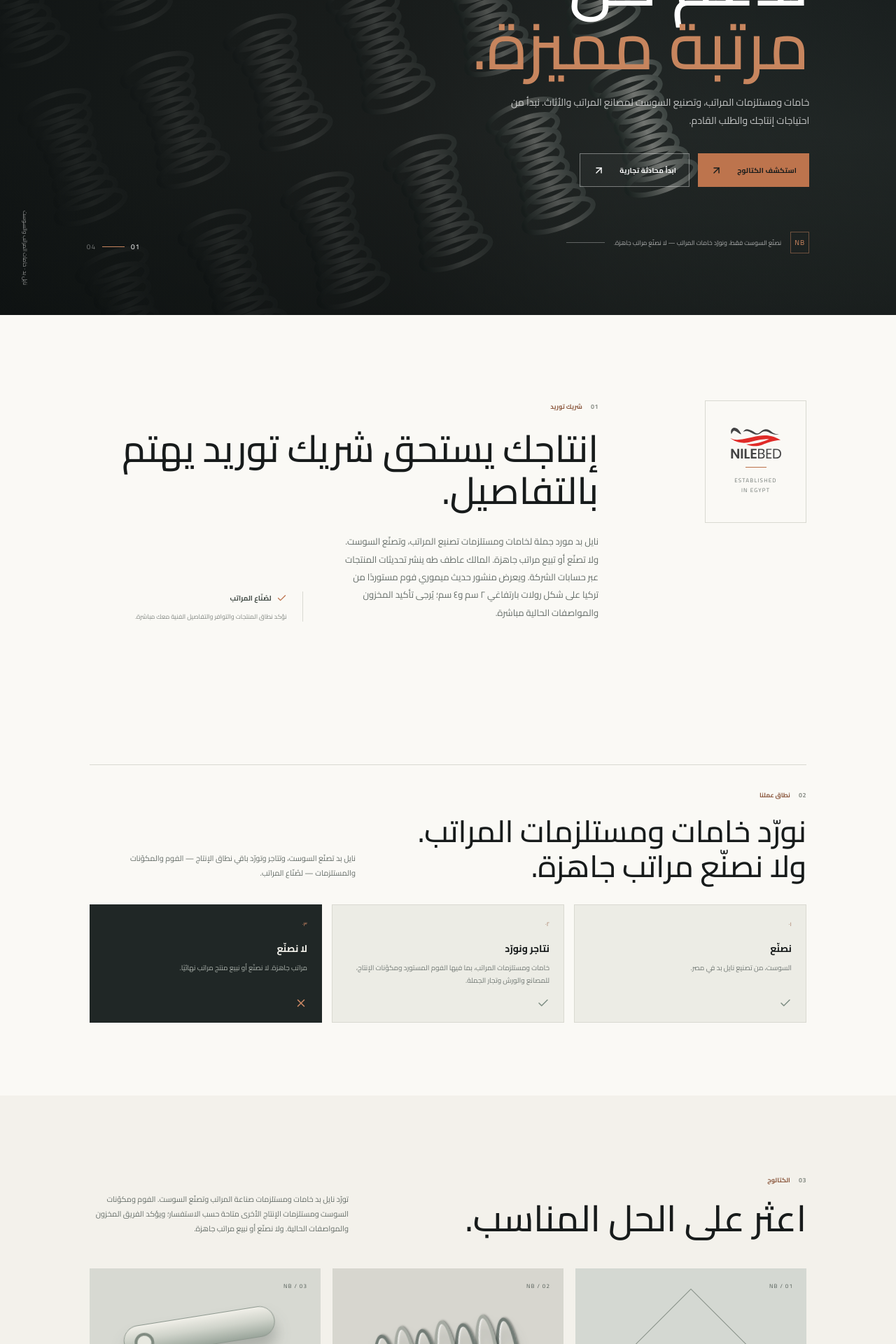
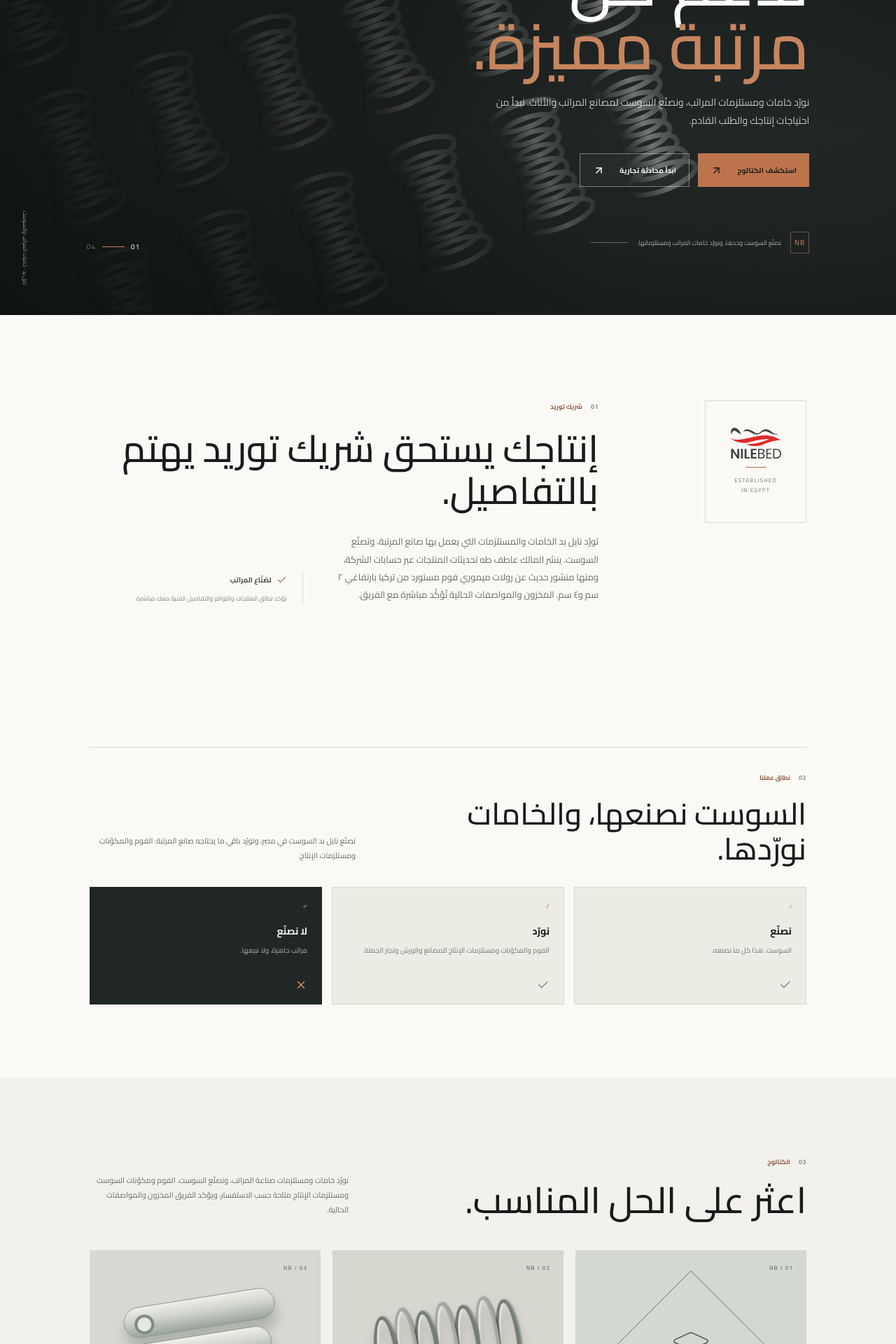
Before and after one commit to 3boalazm/Nile-Bed, a Next.js app: page / in a window 1280 px wide. Shown: the part 340-2260 px from the top of the page at 70% size. Built offline with nearby package versions, Linux system fonts and the light colour scheme; no server answers.

Commit message:
Rewrite the scope copy so springs-only manufacturing is stated once, cleanly
Co-authored-by: arena-agent <297053741+arena-agent@users.noreply.github.com>

```diff
--- a/app/page.tsx
+++ b/app/page.tsx
@@ -9,59 +9,59 @@ const copy = {
     nav: ['Products', 'Our process', 'Capabilities', 'About', 'Contact'],
     eyebrow: 'MATTRESS MATERIALS & SPRING MANUFACTURING · EGYPT',
     titleA: 'The strength', titleB: 'beneath every', titleC: 'great mattress.',
-    intro: 'Mattress materials, components, and springs for mattress and furniture manufacturers. Built around your production needs and your next order.',
-    explore: 'Explore our catalog', quote: 'Start a conversation', note: 'We manufacture springs only and supply mattress materials — no finished mattresses.',
+    intro: 'Mattress materials, components, and springs for mattress and furniture makers. We start from your production needs and your next order.',
+    explore: 'Explore our catalog', quote: 'Start a conversation', note: 'Springs are the only thing we make; the rest of the materials we supply.',
     since: 'MADE FOR MATTRESS MAKERS', introLabel: 'A SUPPLY PARTNER', introTitle: 'Your production deserves a supply partner that listens.',
-    introBody: 'Nile Bed is a wholesaler of mattress-making materials and supplies, and manufactures springs. It does not manufacture or sell finished mattresses. Owner Atef Taha shares product updates through the business’s Facebook channels. A recent post shows Turkish-source memory foam in rolls at 2 cm and 4 cm heights; stock and current specifications must be confirmed directly.',
+    introBody: 'Nile Bed supplies the materials and components mattress makers work with, and manufactures springs. Owner Atef Taha shares product updates through the company accounts; a recent post shows Turkish memory-foam rolls at 2 cm and 4 cm. Stock and current specifications are confirmed directly with the team.',
     introFoot: 'We confirm the product range, availability, and technical details with you directly.',
     scopeKicker: 'OUR SCOPE',
-    scopeTitle: 'We supply mattress materials and supplies. We don’t make finished mattresses.',
-    scopeText: 'Springs are manufactured by Nile Bed. The rest of the production range — foam, components, and supplies — is traded and sourced for mattress makers.',
+    scopeTitle: 'Springs we make. Materials we supply.',
+    scopeText: 'Nile Bed manufactures springs in Egypt and supplies the rest of what a mattress maker needs: foam, components, and production materials.',
     scopeCards: [
-      ['01', 'We manufacture', 'Springs, made by Nile Bed in Egypt.'],
-      ['02', 'We trade & supply', 'Mattress materials and supplies, including imported foam and production components, for factories, workshops, and trade buyers.'],
-      ['03', 'We don’t make', 'Finished mattresses. We do not manufacture or sell a finished mattress product.'],
+      ['01', 'We manufacture', 'Springs. That’s all we make.'],
+      ['02', 'We supply', 'Foam, components, and production materials for factories, workshops, and trade buyers.'],
+      ['03', 'We don’t make', 'Finished mattresses. We don’t sell them either.'],
     ],
-    productsKicker: 'THE CATALOG', productsTitle: 'Find the right fit.', productsDesc: 'Nile Bed supplies mattress-making materials and manufactures springs. Foam, spring components, and other production supplies are available by enquiry; current stock and specifications are confirmed by the team. We do not make or sell finished mattresses.',
+    productsKicker: 'THE CATALOG', productsTitle: 'Find the right fit.', productsDesc: 'We supply mattress-making materials and manufacture springs. Foam, spring components, and other production supplies are available by enquiry, and the team confirms current stock and specifications.',
     enquire: 'Enquire about this', details: 'Ask our team', illustrative: 'CATEGORY DETAILS CONFIRMED ON ENQUIRY',
     processTag: 'HOW WE WORK', processTitle: 'A clear path from brief to supply.', processDesc: 'Tell us what your production needs. We’ll help clarify the details and discuss the right next step.',
     steps: [['01','Share your brief','Tell us the application, approximate quantity, and any technical requirements.'],['02','Review together','Our team can discuss available options and confirm specifications.'],['03','Plan supply','Align on packaging, timing, and delivery details for your order.']],
     capabilityKicker: 'CAPABILITIES', capabilityTitle: 'The details matter.', capabilityBody: 'Material, dimensions, grade, and order planning depend on the item and brief. Share your needs and ask us for the current technical details.', capabilityCta: 'Discuss your specifications', capabilityCards: [['01','Product fit','Let’s match the material or spring to your intended application.'],['02','Specifications','Request current, product-specific technical information.'],['03','Order planning','Discuss quantity, packaging, and delivery requirements.']],
-    aboutKicker: 'ABOUT NILE BED', aboutTitle: 'We make springs. We supply the rest.', aboutText: 'Based in Egypt, Nile Bed is a wholesale supplier of mattress-making materials and supplies, and manufactures springs. We do not manufacture or sell finished mattresses. Owner Atef Taha shares public product updates. It describes its range as a one-stop supply of what a mattress maker needs. Recent posts show Turkish-source memory foam rolls at 2 cm and 4 cm heights, alongside bulk-arrival updates for mattress-making materials. Current stock and specifications are confirmed on enquiry.', aboutNote: 'Export enquiries welcome · Availability confirmed per enquiry',
+    aboutKicker: 'ABOUT NILE BED', aboutTitle: 'We make springs. We supply the rest.', aboutText: 'Nile Bed is an Egyptian supplier of the materials and components mattress makers use, and a spring manufacturer. It does not make or sell finished mattresses. Owner Atef Taha shares product updates through the company accounts, including Turkish memory-foam rolls at 2 cm and 4 cm and incoming material shipments. Stock and technical specifications are confirmed on enquiry.', aboutNote: 'Export enquiries welcome · Availability confirmed per enquiry',
     industries: 'WHO WE WORK WITH', industryTitle: 'For businesses built around better products.', industryItems: ['Mattress manufacturers','Furniture makers','Wholesale distributors','International buyers'],
     gallery: 'MATERIALS IN FOCUS', galleryTitle: 'Made of details.', galleryText: 'This is a generic illustration, not a Nile Bed factory photo. The linked company updates show actual material shipments and spring-related products. Current availability and the exact identity of items in older posts should be confirmed with the team.',
     ctaKicker: 'LET’S TALK BUSINESS', ctaTitle: 'What does your next production run need?', ctaText: 'Send your requirements and our team can help you take it from there.', ctaButton: 'Request a quotation', contactLabel: 'CONTACT & RFQ', contactTitle: 'Start with the details.', contactText: 'Contact Nile Bed directly using the published email or WhatsApp below. This enquiry form is a preview and does not submit or store information.',
     fields: ['Full name','Company','Business email','Country','Product of interest','Approx. quantity','Technical requirements / notes'], country: 'Select country', product: 'Select a product category', qty: 'e.g. 10,000 units', submit: 'Prepare enquiry', formNote: 'This preview does not send or store messages. Contact the company by email or WhatsApp using the links beside this form.', footer: 'Mattress materials & spring manufacturing · Egypt', back: 'Back to top', menu: 'Open navigation', close: 'Close navigation', toggle: 'العربية',
-    productNames:['Mattress materials & supplies','Spring manufacturing','Foam & imported materials'], productDesc:['A one-stop range for mattress production, supplied to factories, workshops, and trade buyers. Availability and grades are confirmed per item.','Springs are made by Nile Bed. Share your material, dimensions, and quantity so the team can confirm the right option.','Imported memory foam and other comfort materials, including rolls at 2 cm and 4 cm in a recent public update. Current stock and specifications are confirmed on enquiry.'], specs: 'Specifications vary by product. Contact our team for confirmed details.', quoteHint: 'Public email and WhatsApp are listed below. Nile Bed supplies mattress materials and manufactures springs; it does not make finished mattresses. Availability and technical specifications require confirmation.',
+    productNames:['Mattress materials & supplies','Spring manufacturing','Foam & imported materials'], productDesc:['Mattress-making materials and supplies for factories, workshops, and trade buyers. Availability and grade are confirmed per item.','Springs made by Nile Bed in Egypt. Share your dimensions and quantity and the team will confirm the right specification.','Imported memory foam and other comfort materials, including rolls at 2 cm and 4 cm in a recent public update. Current stock and specifications are confirmed on enquiry.'], specs: 'Specifications vary by product. Contact our team for confirmed details.', quoteHint: 'Availability and technical specifications are confirmed on enquiry. Contact the team by email or WhatsApp below.',
   },
   ar: {
     nav: ['المنتجات', 'كيف نعمل', 'الإمكانيات', 'عن الشركة', 'تواصل معنا'],
     eyebrow: 'خامات المراتب وتصنيع السوست · مصر',
     titleA: 'القوة التي', titleB: 'تدعم كل', titleC: 'مرتبة مميزة.',
-    intro: 'خامات ومستلزمات المراتب، وتصنيع السوست لمصانع المراتب والأثاث. نبدأ من احتياجات إنتاجك والطلب القادم.',
-    explore: 'استكشف الكتالوج', quote: 'ابدأ محادثة تجارية', note: 'نصنّع السوست فقط، ونورّد خامات المراتب — لا نصنّع مراتب جاهزة.',
+    intro: 'نورّد خامات ومستلزمات المراتب، ونصنّع السوست لمصانع المراتب والأثاث. نبدأ من احتياجات إنتاجك والطلب القادم.',
+    explore: 'استكشف الكتالوج', quote: 'ابدأ محادثة تجارية', note: 'نصنّع السوست وحدها، ونورّد خامات المراتب ومستلزماتها.',
     since: 'لصُنّاع المراتب', introLabel: 'شريك توريد', introTitle: 'إنتاجك يستحق شريك توريد يهتم بالتفاصيل.',
-    introBody: 'نايل بد مورد جملة لخامات ومستلزمات تصنيع المراتب، وتصنّع السوست. ولا تصنّع أو تبيع مراتب جاهزة. المالك عاطف طه ينشر تحديثات المنتجات عبر حسابات الشركة. ويعرض منشور حديث ميموري فوم مستوردًا من تركيا على شكل رولات بارتفاعَي ٢ سم و٤ سم؛ يُرجى تأكيد المخزون والمواصفات الحالية مباشرة.',
+    introBody: 'تورّد نايل بد الخامات والمستلزمات التي يعمل بها صانع المرتبة، وتصنّع السوست. ينشر المالك عاطف طه تحديثات المنتجات عبر حسابات الشركة، ومنها منشور حديث عن رولات ميموري فوم مستورد من تركيا بارتفاعَي ٢ سم و٤ سم. المخزون والمواصفات الحالية تُؤكَّد مباشرة مع الفريق.',
     introFoot: 'نؤكد نطاق المنتجات والتوافر والتفاصيل الفنية معك مباشرة.',
     scopeKicker: 'نطاق عملنا',
-    scopeTitle: 'نورّد خامات ومستلزمات المراتب. ولا نصنّع مراتب جاهزة.',
-    scopeText: 'نايل بد تصنّع السوست، وتتاجر وتورّد باقي نطاق الإنتاج — الفوم والمكوّنات والمستلزمات — لصُنّاع المراتب.',
+    scopeTitle: 'السوست نصنعها، والخامات نورّدها.',
+    scopeText: 'تصنّع نايل بد السوست في مصر، وتورّد باقي ما يحتاجه صانع المرتبة: الفوم والمكوّنات ومستلزمات الإنتاج.',
     scopeCards: [
-      ['٠١', 'نصنّع', 'السوست، من تصنيع نايل بد في مصر.'],
-      ['٠٢', 'نتاجر ونورّد', 'خامات ومستلزمات المراتب، بما فيها الفوم المستورد ومكوّنات الإنتاج، للمصانع والورش وتجار الجملة.'],
-      ['٠٣', 'لا نصنّع', 'مراتب جاهزة. لا نصنّع أو نبيع منتج مراتب نهائيًا.'],
+      ['٠١', 'نصنّع', 'السوست. هذا كل ما نصنعه.'],
+      ['٠٢', 'نورّد', 'الفوم والمكوّنات ومستلزمات الإنتاج للمصانع والورش وتجار الجملة.'],
+      ['٠٣', 'لا نصنّع', 'مراتب جاهزة، ولا نبيعها.'],
     ],
-    productsKicker: 'الكتالوج', productsTitle: 'اعثر على الحل المناسب.', productsDesc: 'تورّد نايل بد خامات ومستلزمات صناعة المراتب وتصنّع السوست. الفوم ومكوّنات السوست ومستلزمات الإنتاج الأخرى متاحة حسب الاستفسار؛ ويؤكد الفريق المخزون والمواصفات الحالية. ولا نصنّع أو نبيع مراتب جاهزة.',
+    productsKicker: 'الكتالوج', productsTitle: 'اعثر على الحل المناسب.', productsDesc: 'نورّد خامات ومستلزمات صناعة المراتب، ونصنّع السوست. الفوم ومكوّنات السوست ومستلزمات الإنتاج متاحة حسب الاستفسار، ويؤكد الفريق المخزون والمواصفات الحالية.',
     enquire: 'استفسر عن المنتج', details: 'اسأل فريقنا', illustrative: 'تفاصيل الفئات تُؤكد عند الاستفسار',
     processTag: 'كيف نعمل', processTitle: 'خطوات واضحة من الطلب إلى التوريد.', processDesc: 'أخبرنا بما يحتاجه إنتاجك، وسنساعدك في توضيح التفاصيل ومناقشة الخطوة المناسبة.',
     steps: [['٠١','شارك متطلباتك','أخبرنا بالاستخدام والكمية التقريبية وأي متطلبات فنية.'],['٠٢','نراجعها معًا','يناقش فريقنا الخيارات المتاحة ويؤكد المواصفات.'],['٠٣','نخطط للتوريد','نتفق على تفاصيل التعبئة والتوقيت والتسليم لطلبك.']],
     capabilityKicker: 'الإمكانيات', capabilityTitle: 'التفاصيل تصنع الفرق.', capabilityBody: 'تختلف الخامة والمقاس والدرجة وخطة الطلب حسب المنتج ومتطلباته. شاركنا احتياجك واطلب أحدث التفاصيل الفنية.', capabilityCta: 'ناقش مواصفاتك', capabilityCards: [['٠١','ملاءمة المنتج','لنحدد معًا الخامة أو السوستة المناسبة لاستخدامك.'],['٠٢','المواصفات','اطلب بيانات فنية مؤكدة ومحدّثة للمنتج.'],['٠٣','تخطيط الطلب','ناقش الكمية والتعبئة ومتطلبات التوريد.']],
-    aboutKicker: 'عن نايل بد', aboutTitle: 'نصنّع السوست، ونورّد باقي المستلزمات.', aboutText: 'نايل بد نشاط مصري مورد جملة لخامات ومستلزمات تصنيع المراتب، ويصنّع السوست. ولا يصنّع أو يبيع مراتب جاهزة. المالك عاطف طه ينشر تحديثات عامة عن المنتجات. وتصف نطاقها بأنه توريد متكامل لكل ما يحتاجه صانع المرتبة في مكان واحد. وتُظهر منشورات حديثة رولات ميموري فوم تركي بارتفاعَي ٢ سم و٤ سم، إلى جانب وصول شحنات خامات للمراتب. يؤكد الفريق المخزون والمواصفات الفنية عند الاستفسار.', aboutNote: 'نرحب باستفسارات التصدير · التوافر يؤكد لكل استفسار',
+    aboutKicker: 'عن نايل بد', aboutTitle: 'نصنّع السوست، ونورّد باقي المستلزمات.', aboutText: 'نايل بد شركة مصرية تورّد الخامات والمستلزمات التي يعمل بها صانع المرتبة، وتصنّع السوست. لا تصنّع مراتب جاهزة ولا تبيعها. ينشر المالك عاطف طه تحديثات المنتجات عبر حسابات الشركة، ومنها رولات ميموري فوم تركي بارتفاعَي ٢ سم و٤ سم ووصول شحنات خامات للمراتب. يؤكد الفريق المخزون والمواصفات الفنية عند الاستفسار.', aboutNote: 'نرحب باستفسارات التصدير · التوافر يؤكد لكل استفسار',
     industries: 'من نخدم', industryTitle: 'لأعمال تصنع منتجات أفضل.', industryItems: ['مصانع المراتب','مصانع الأثاث','الموزعون وتجار الجملة','المشترون الدوليون'],
     gallery: 'خامات في المقدمة', galleryTitle: 'الجودة تبدأ من التفاصيل.', galleryText: 'هذه رسمة عامة وليست صورة لمصنع نايل بد. روابط المنشورات أدناه تعرض شحنات خامات فعلية ومنتجات مرتبطة بالسوست؛ يُرجى تأكيد المخزون الحالي والتصنيف الدقيق للصور الأقدم مع الفريق.',
     ctaKicker: 'لنتحدث في الأعمال', ctaTitle: 'ما الذي يحتاجه خط إنتاجك القادم؟', ctaText: 'أرسل متطلباتك، وسيساعدك فريقنا في تحديد الخطوة التالية.', ctaButton: 'اطلب عرض سعر', contactLabel: 'التواصل وطلب عرض سعر', contactTitle: 'ابدأ بالتفاصيل.', contactText: 'تواصل مع نايل بد عبر البريد أو واتساب المنشورين أدناه. نموذج الاستفسار للمعاينة فقط ولا يرسل أو يخزن البيانات.',
     fields: ['الاسم الكامل','الشركة','البريد الإلكتروني للعمل','الدولة','المنتج المطلوب','الكمية التقريبية','المواصفات الفنية / ملاحظات'], country: 'اختر الدولة', product: 'اختر فئة المنتج', qty: 'مثال: ١٠٬٠٠٠ وحدة', submit: 'جهّز الاستفسار', formNote: 'هذه المعاينة لا ترسل أو تخزن الرسائل. تواصل بالبريد أو واتساب عبر الروابط بجوار النموذج.', footer: 'خامات المراتب وتصنيع السوست · مصر', back: 'العودة للأعلى', menu: 'فتح القائمة', close: 'إغلاق القائمة', toggle: 'English',
-    productNames:['خامات ومستلزمات المراتب','تصنيع السوست','الفوم والخامات المستوردة'], productDesc:['نطاق متكامل لمستلزمات تصنيع المراتب يورَّد للمصانع والورش وتجار الجملة. يُؤكد توافر كل صنف ودرجته عند الاستفسار.','تقوم نايل بد بتصنيع السوست. شاركنا المقاسات والكمية ليؤكد الفريق المواصفات المناسبة.','ميموري فوم مستورد وخامات راحة أخرى، منها رولات بارتفاعَي ٢ سم و٤ سم في تحديث عام حديث. يُؤكد المخزون والمواصفات عند الاستفسار.'], specs: 'تختلف المواصفات حسب المنتج. تواصل مع فريقنا لمعرفة التفاصيل المؤكدة.', quoteHint: 'بيانات البريد وواتساب العامة أدناه. نايل بد تورّد خامات المراتب وتصنّع السوست، ولا تصنّع مراتب جاهزة. يلزم تأكيد التوافر والمواصفات الفنية عند الاستفسار.',
+    productNames:['خامات ومستلزمات المراتب','تصنيع السوست','الفوم والخامات المستوردة'], productDesc:['نورّد للمصانع والورش وتجار الجملة خامات ومستلزمات تصنيع المراتب. يُؤكَّد توافر كل صنف ودرجته عند الاستفسار.','السوست من تصنيعنا في مصر. شاركنا المقاسات والكمية ليؤكد الفريق المواصفات المناسبة.','ميموري فوم مستورد وخامات راحة أخرى، منها رولات بارتفاعَي ٢ سم و٤ سم في تحديث عام حديث. يُؤكد المخزون والمواصفات عند الاستفسار.'], specs: 'تختلف المواصفات حسب المنتج. تواصل مع فريقنا لمعرفة التفاصيل المؤكدة.', quoteHint: 'التوافر والمواصفات الفنية تُؤكَّد عند الاستفسار. تواصل مع الفريق بالبريد أو واتساب أدناه.',
   },
 } as const;
 
```
Also changed, not shown: app/layout.tsx (+5 -5 lines), 2 other files (tests, documents, lock files or other folders).
